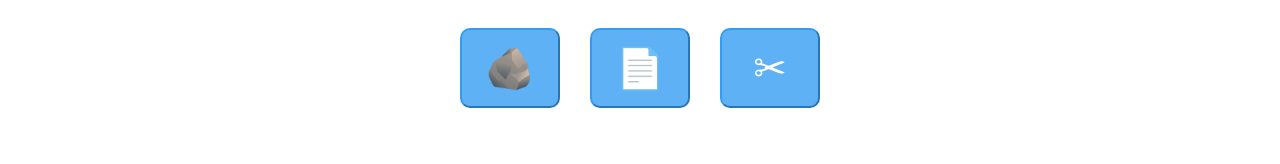
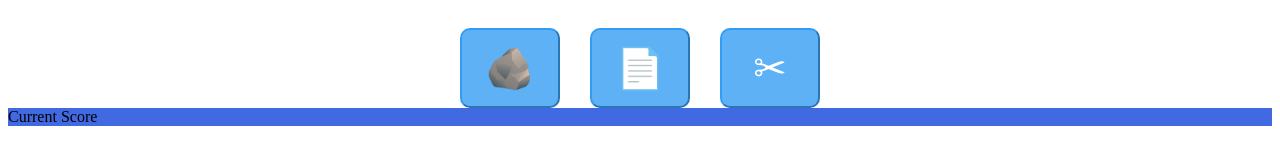
Before and after one commit to Oaksoe11/Rock-paper-scissors, a plain HTML site: page index.html in a window 1280 px wide. Drawn offline with Linux system fonts and the light colour scheme.

Commit message:
Add div with id messageBox to display background style for score message

```diff
--- a/index.html
+++ b/index.html
@@ -15,6 +15,7 @@
     </div>
     <div id = "messageBox">
         <div id = "message"></div>
+        <div id="score"> Current Score</div>
     </div>
 
 </body>
```
